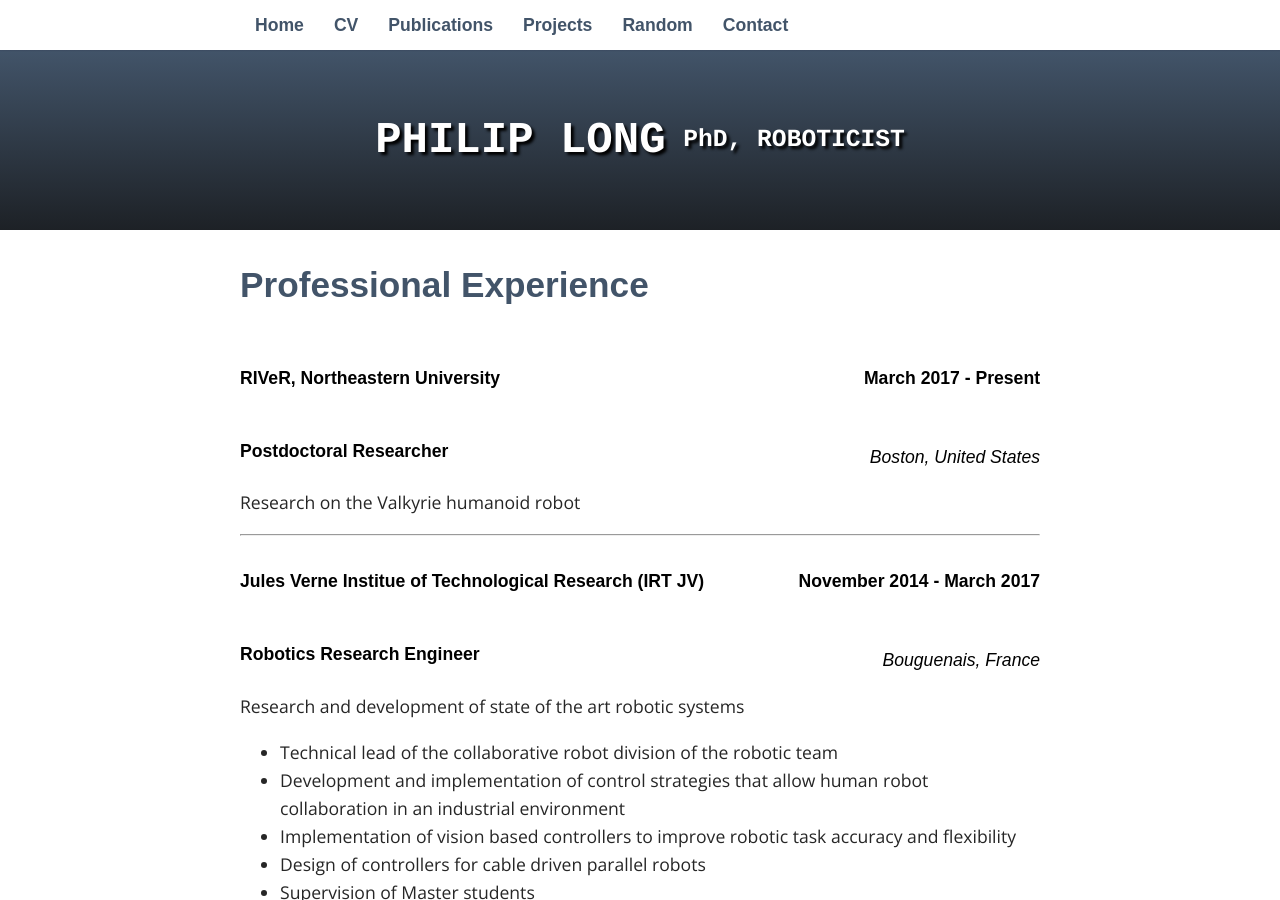
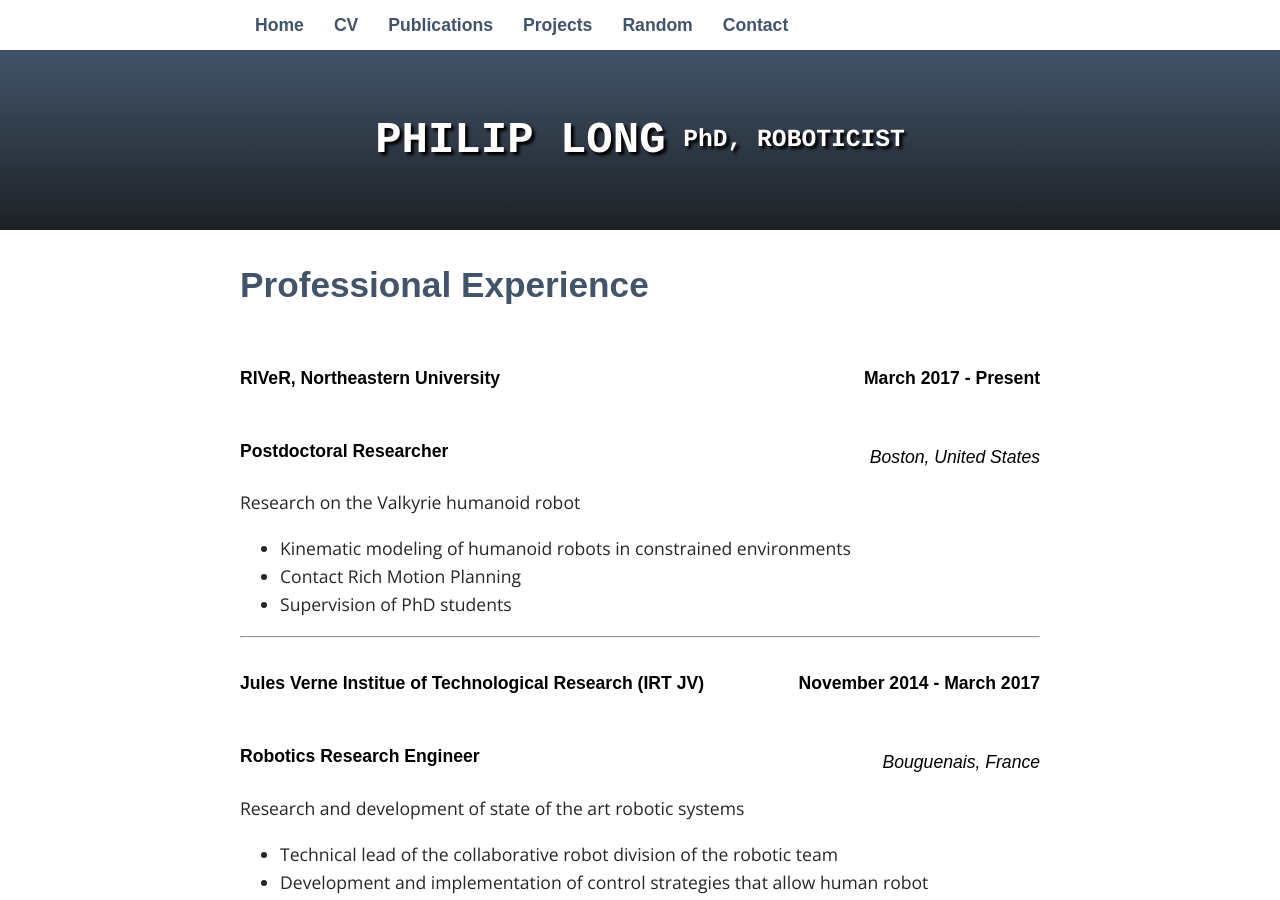
Before and after one commit to philip-long/philip-long.github.io, a Jekyll site: the page built from cv/index.html, in a window 1280 px wide and 900 px high. Built offline with Jekyll 4.4.1, drawn with Linux system fonts in a browser that asks for light colours; some web fonts are replaced.

Commit message:
Update index.html

```diff
--- a/cv/index.html
+++ b/cv/index.html
@@ -24,7 +24,11 @@ title: CV
 
 
        	 <p> Research on the Valkyrie humanoid robot  </p>
-
+                    <ul class="desc">
+                    	<li> Kinematic modeling of humanoid robots in constrained environments</li>
+                        <li> Contact Rich Motion Planning </li>
+                        <li>Supervision of PhD students</li>
+                    </ul>
 
 <hr>
 
```
